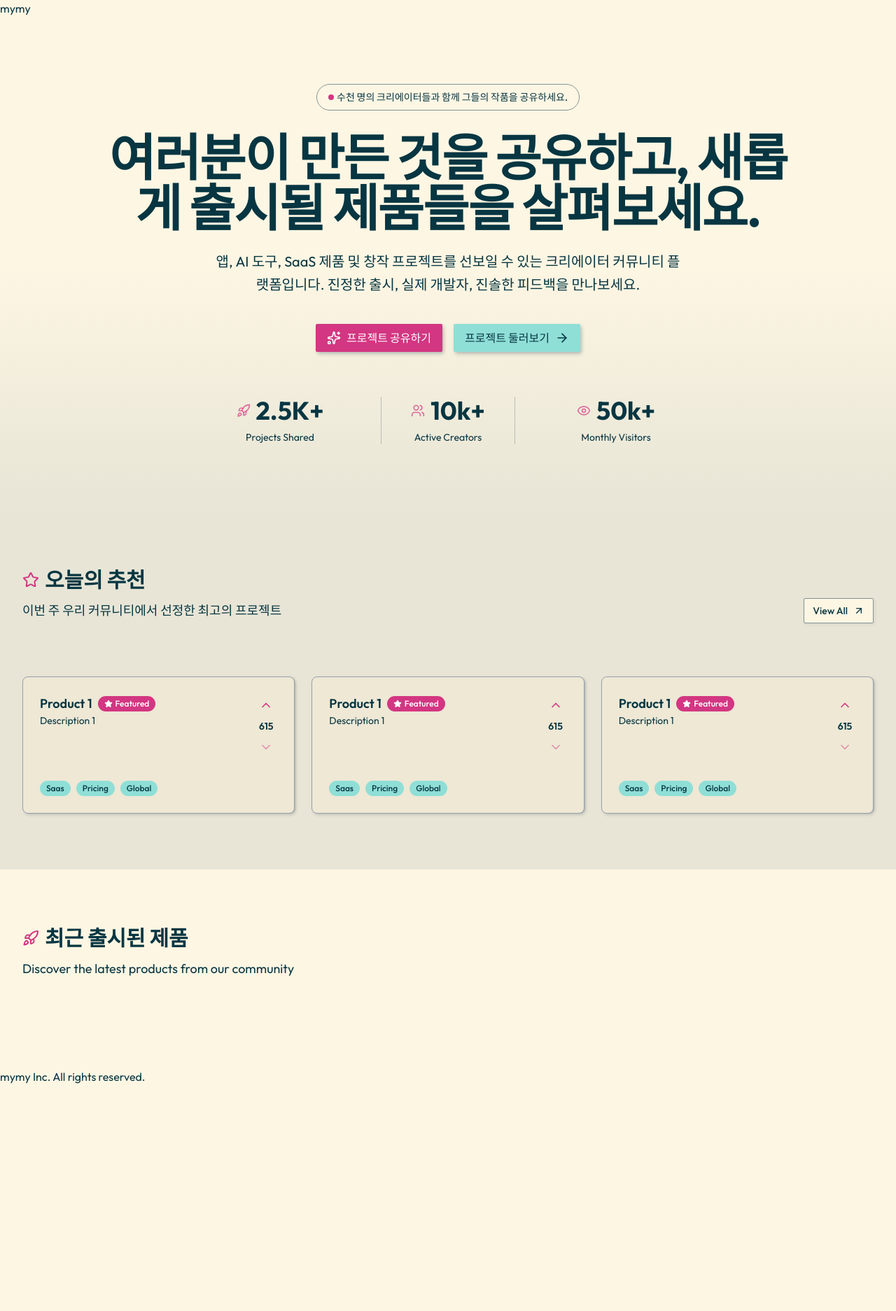
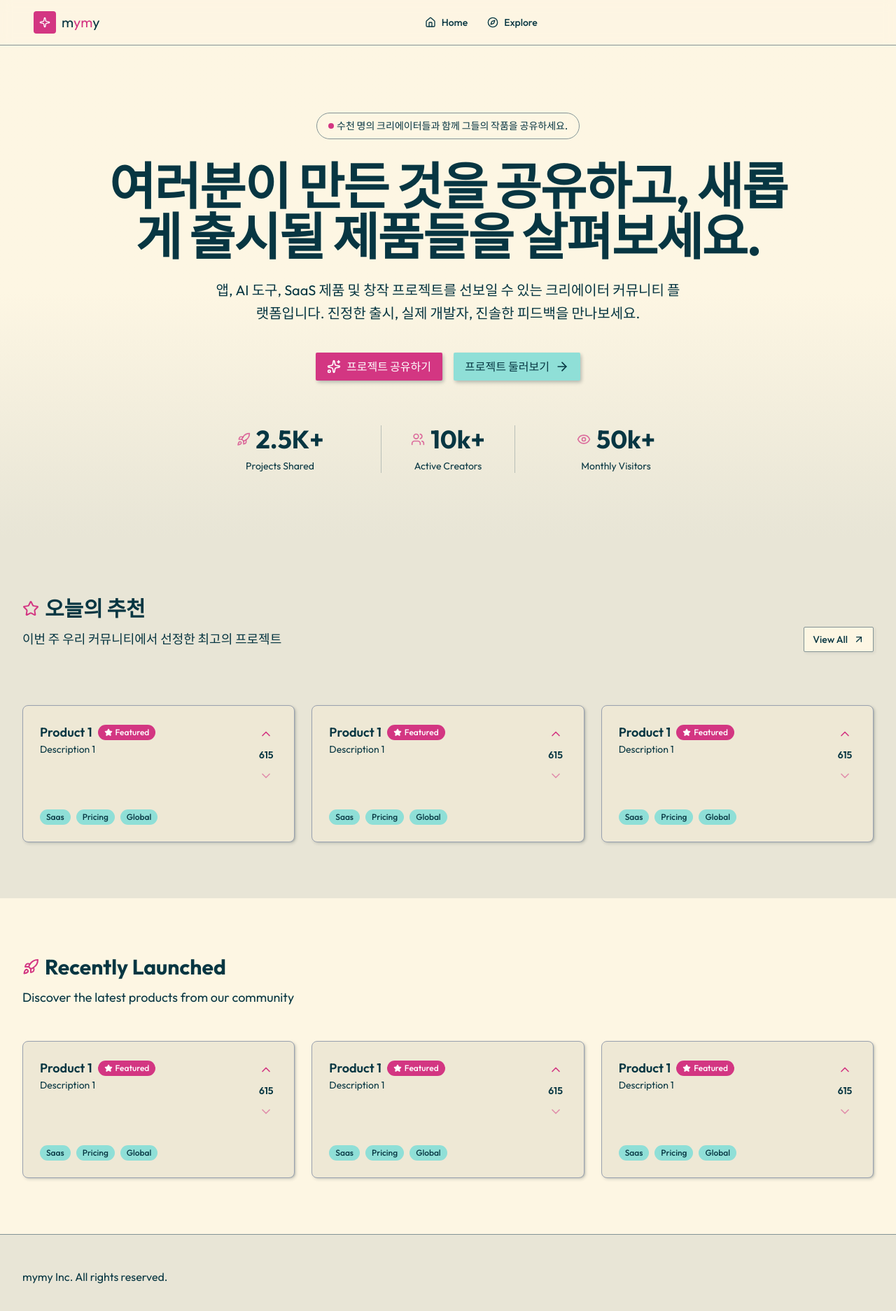
Before and after one commit to ddoniddoni/mymy, a Next.js app: page / in a window 1280 px wide. Shown: the top 1874 px of the page at 70% size. Before the commit the page ends 1551 px from the top, so only its background shows below. Built offline with nearby package versions, Linux system fonts and the light colour scheme.

Commit message:
design(ui): header, footer 추가

```diff
--- a/app/layout.tsx
+++ b/app/layout.tsx
@@ -1,6 +1,8 @@
 import type { Metadata } from "next";
 import { Outfit } from "next/font/google";
 import "./globals.css";
+import Header from "@/components/common/header";
+import Footer from "@/components/common/footer";
 
 const outfit = Outfit({ subsets: ["latin"] });
 
@@ -18,9 +20,9 @@
   return (
     <html lang="en">
       <body className={`${outfit.className} antialiased`}>
-        <header>mymy</header>
+        <Header />
         {children}
-        <footer>mymy Inc. All rights reserved.</footer>
+        <Footer />
       </body>
     </html>
   );
--- /dev/null
+++ b/components/common/empty-state.tsx
@@ -0,0 +1,18 @@
+import { LucideIcon } from "lucide-react";
+
+export default function EmptyState({
+  message,
+  icon: Icon,
+}: {
+  message: string;
+  icon?: LucideIcon;
+}) {
+  return (
+    <div className="empty-state">
+      {Icon && (
+        <Icon className="size-12 text-muted-foreground/50 mx-auto mb-4" />
+      )}
+      <p className="text-lg text-muted-foreground">{message}</p>
+    </div>
+  );
+}
--- /dev/null
+++ b/components/common/footer.tsx
@@ -0,0 +1,7 @@
+export default function Footer() {
+  return (
+    <footer className="border-t bg-muted/20 py-12">
+      <div className="wrapper">mymy Inc. All rights reserved.</div>
+    </footer>
+  );
+}
--- /dev/null
+++ b/components/common/header.tsx
@@ -0,0 +1,71 @@
+import { CompassIcon, HomeIcon, LoaderIcon, SparkleIcon } from "lucide-react";
+import Link from "next/link";
+import { Suspense } from "react";
+
+const Logo = () => {
+  return (
+    <Link href="/" className="flex items-center gap-2 group">
+      <div className="size-8 rounded-lg bg-primary flex items-center justify-center">
+        <SparkleIcon className="size-4 text-primary-foreground" />
+      </div>
+      <span className="text-xl font-bolad">
+        m<span className="text-primary">ym</span>y
+      </span>
+    </Link>
+  );
+};
+
+export default function Header() {
+  return (
+    <header className="sticky top-0 z-50 border-b bg-background/95 backdrop-blur supports-backdrop-filter:bg-background/60">
+      <div className="wrapper px-12">
+        <div className="flex h-16 items-center justify-between">
+          <Logo />
+          <nav className="flex items-center gap-1">
+            <Link
+              href="/"
+              className="flex items-center gap-2 px-3 py-2 text-sm font-medium text-muted-foreground hover:text-foreground transition-colors hover:bg-muted/50"
+            >
+              <HomeIcon className="size-4" />
+              <span>Home</span>
+            </Link>
+            <Link
+              href="/explore"
+              className="flex items-center gap-2 px-3 py-2 text-sm font-medium text-muted-foreground hover:text-foreground transition-colors hover:bg-muted/50"
+            >
+              <CompassIcon className="size-4" />
+              <span>Explore</span>
+            </Link>
+          </nav>
+
+          <div className="flex items-center gap-3">
+            <Suspense
+              fallback={
+                <div>
+                  <LoaderIcon className="size-4 animate-spin" />
+                </div>
+              }
+            >
+              {/* <SignedOut>
+                <SignInButton />
+                <SignUpButton>
+                  <Button>Sign Up</Button>
+                </SignUpButton>
+              </SignedOut>
+              <SignedIn>
+                <Button asChild>
+                  <Link href="/submit">
+                    <SparklesIcon className="size-4" />
+                    Submit Project
+                  </Link>
+                </Button>
+
+                <CustomUserButton />
+              </SignedIn> */}
+            </Suspense>
+          </div>
+        </div>
+      </div>
+    </header>
+  );
+}
--- a/components/landing-page/recently-launched-products.tsx
+++ b/components/landing-page/recently-launched-products.tsx
@@ -1,15 +1,58 @@
-import { RocketIcon } from "lucide-react";
+import { CalendarIcon, RocketIcon } from "lucide-react";
 import SectionHeader from "../common/section-header";
+import FeaturedProducts from "./featured-products";
+import ProductCard from "../products/product-card";
+import EmptyState from "../common/empty-state";
 
 export default function RecentlyLaunchedProducts() {
+  const recentlyLaunchedProducts = [
+    {
+      id: 1,
+      name: "Product 1",
+      description: "Description 1",
+      tags: ["Saas", "Pricing", "Global"],
+      votes: 615,
+      isFeatured: true,
+    },
+    {
+      id: 2,
+      name: "Product 1",
+      description: "Description 1",
+      tags: ["Saas", "Pricing", "Global"],
+      votes: 615,
+      isFeatured: true,
+    },
+    {
+      id: 3,
+      name: "Product 1",
+      description: "Description 1",
+      tags: ["Saas", "Pricing", "Global"],
+      votes: 615,
+      isFeatured: true,
+    },
+  ];
+
   return (
     <section className="py-20">
-      <div className="wrapper">
+      <div className="wrapper space-y-12">
         <SectionHeader
-          title="최근 출시된 제품"
+          title="Recently Launched"
           icon={RocketIcon}
           description="Discover the latest products from our community"
         />
+
+        {recentlyLaunchedProducts.length > 0 ? (
+          <div className="grid-wrapper">
+            {recentlyLaunchedProducts.map((product) => (
+              <ProductCard key={product.id} product={product} />
+            ))}
+          </div>
+        ) : (
+          <EmptyState
+            message="No products launched in the last week. Check back soon for new launches."
+            icon={CalendarIcon}
+          />
+        )}
       </div>
     </section>
   );
```
